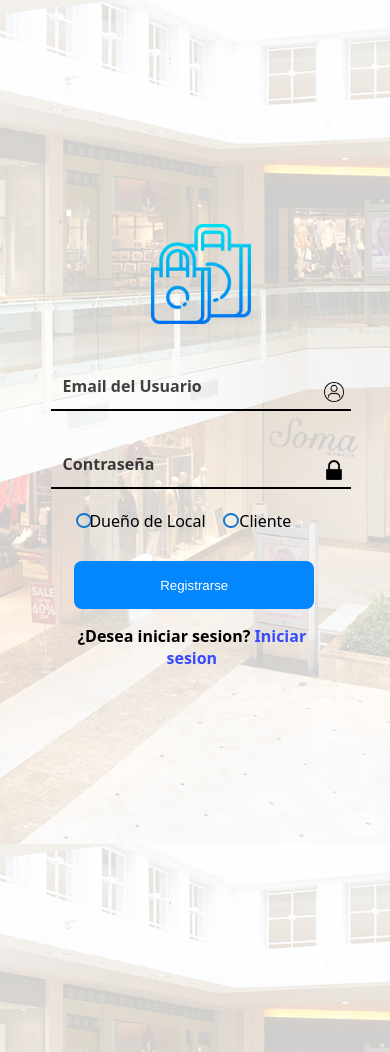
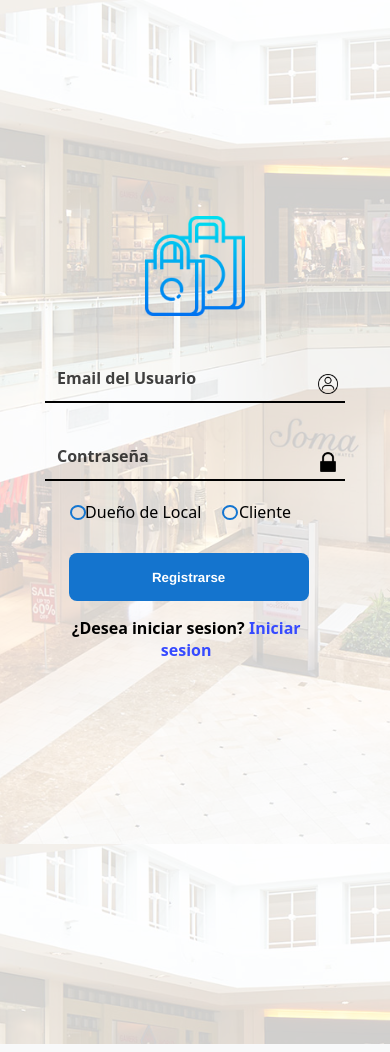
Before and after one commit to ShakirChaya0/entornos-graficos-final-project, a PHP site: page /inicio_de_sesion/sign_up.php in a window 390 px wide. Run offline with PHP 8.4, Linux system fonts and the light colour scheme.

Commit message:
Agregando boton de reset en las busquedas y arreglando responsive tanto en owner como en inicio de sesion

```diff
--- a/Trabajo_FINAL/Owner/Promociones/CrearPromociones.php
+++ b/Trabajo_FINAL/Owner/Promociones/CrearPromociones.php
@@ -4,9 +4,9 @@
     include("../../database.php");
     include("../../admin/successMensajes.php");
 
-    /*if (!isset($_SESSION["codUsuario"]) || $_SESSION["tipoUsuario"] != "Dueño de local") {
+    if (!isset($_SESSION["codUsuario"]) || $_SESSION["tipoUsuario"] != "Dueño de local") {
         header("Location: ../../inicio_de_sesion/inicio_sesion.php");
-    }*/
+    }
 ?>
 <!DOCTYPE html>
 <html lang="en">
--- a/Trabajo_FINAL/inicio_de_sesion/log_in.css
+++ b/Trabajo_FINAL/inicio_de_sesion/log_in.css
@@ -27,10 +27,11 @@ body{
 
 .form{
     display: block;
-    min-width: 280px;
+    min-width: 340px;
     max-width: 340px;
     width: 100%;
     margin-bottom: 0;
+    margin: auto;
     min-height: 15vh;
     height: 60vh;
     max-height: 480px;
@@ -38,7 +39,7 @@ body{
     border-radius: 1rem;
     padding-left: 1.5rem;
     padding-right: 1.5rem;
-    position: absolute;
+    position: relative;
     overflow-x: hidden;
 }
 
@@ -186,24 +187,24 @@ body{
 }
 
 .user_type_box{
+    display: flex;
     padding-top: 1.5rem;
     margin-left: 3.5rem;
     height: 1rem;
     width: 100%;
     max-width: 250px;
     position: relative;
-    display: flex;
 }
 .client_box{
     display: inline;
     border-radius: 0.3rem;
-    background-color:  rgb(255, 255, 255);
+    background-color:  rgba(255, 255, 255, 0);
     margin-left: 1rem;
 }
 .owner_box{
     display: inline;
     border-radius: 0.3rem;
-    background-color:  rgb(255, 255, 255);
+    background-color:  rgba(255, 255, 255, 0);
 }
 .owner_box label{
     text-align: end;
@@ -211,8 +212,9 @@ body{
     min-width: 130px;
     max-width: 130px;
     display: block;
-    position: absolute;
-    top: 52%;
+    position: relative;
+    top: -25%;
+    left: 1%;
     font-weight: 500;
 }
 .owner_box input[type="radio"]{
@@ -234,7 +236,7 @@ body{
 .owner_box span:after{
     content: "";
     height: 75%;
-    width: 70%;
+    width: 75%;
     background: rgb(19, 117, 209);
     display: block;
     position: absolute;
@@ -255,13 +257,13 @@ body{
     border: 2px solid rgb(19, 117, 209);
     display: block;
     position: absolute;
-    left: 147px;
+    left: 152px;
     top: 24px;
 }
 .client_box span:after{
     content: "";
     height: 75%;
-    width: 70%;
+    width: 75%;
     background: rgb(19, 117, 209);
     display: block;
     position: absolute;
@@ -273,13 +275,12 @@ body{
 }
 .client_box label{
     display: block;
-    position: absolute;
-    margin-left: 7.8rem;
+    position: relative;
     width: 75px;
     min-width: 60px;
     max-width: 80px;
     text-align: end;
-    top: 52%;
+    top: -25%;
     font-weight: 500;
 }
 
@@ -289,7 +290,7 @@ body{
 
 .submit{
     position: relative;
-    background-color: rgb(4, 134, 255);
+    background-color: rgb(20, 116, 206);
     border-radius: 0.5rem;
     border: 0;
     color: white;
@@ -298,6 +299,7 @@ body{
     margin-left: 3.2rem;
     height: 3rem;
     width: 15rem;
+    font-weight: 600;
     font-family: Helvetica, sans-serif;
 }
 :hover.submit{
@@ -364,21 +366,17 @@ a:visited{
 }
 
 @media (max-width: 450px) {
-    .box {
-        margin: 0;
-        width: 100%;
-        max-width: 100%;
-        min-width: 100% !important;
-    }
     .form{
+        border-radius: 0;
         max-width: 100%;
         min-width: 100%;
         width: 100%;
         max-height: 100%;
         min-height: 100%;
         height: 100%;
-        padding-top: 26rem;
-        padding-right: 0.8rem;
+        padding-left: 0;
+        padding-right: 0;
+        padding-top: 200px;
         background: rgba(255,255,255,0.8);
     }
     .logo-cont{
--- a/Trabajo_FINAL/inicio_de_sesion/sign_up.php
+++ b/Trabajo_FINAL/inicio_de_sesion/sign_up.php
@@ -16,7 +16,6 @@
     <header>
 
     </header>
-    <section class="box">
         <form action="<?php htmlspecialchars($_SERVER["PHP_SELF"])?>" method="post" class="form">
             <div class="logo-cont">
                 <a href="../Home-UNR/index.php"><img src="../Imagenes-Videos/logo.jpg" alt="logo" class="logo"></a>
@@ -60,7 +59,7 @@
                 <p class="regis">¿Desea iniciar sesion?<a href="inicio_sesion.php"> Iniciar sesion</a></p>
             <div class="cont_error">
                 <?php
-                    if(!empty($_POST["submit"])){
+                    if(!empty($_POST["submit"]) && isset($_POST["type"])){
                         $_SESSION["nombreUsuario"] = $_POST["username"];
                         $_SESSION["claveUsuario"] = $_POST["password"];
                         $_SESSION["tipoUsuario"] = $_POST["type"];
@@ -68,7 +67,7 @@
                         $_POST = array();
                         $valid = "SELECT * FROM usuarios WHERE nombreUsuario = '{$_SESSION["nombreUsuario"]}'";
                         $valid_query = mysqli_query($conn, $valid);
-                        if(!empty($_SESSION["nombreUsuario"]) && !empty($_SESSION["claveUsuario"]) && !empty($_SESSION["tipoUsuario"])){
+                        if(!empty($_SESSION["nombreUsuario"]) && !empty($_SESSION["claveUsuario"])){
                             if(mysqli_num_rows($valid_query) > 0){
                                 echo"<p class= 'enviado'>*Usuario ya existente</p>";
                             }
@@ -106,11 +105,13 @@
                             echo "<p class= 'error'>*Completa el tipo de usuario</p>";
                         }
                     }
+                    else{
+                        echo "<p class= 'error'>*Completa el tipo de usuario</p>";
+                    }
 
                 ?>
             </div>
             </div>
         </form>
-    </section>
 </body>
 </html>
```
Also changed, not shown: Trabajo_FINAL/Owner/Promociones/Promociones.php (+31 -15 lines), Trabajo_FINAL/Owner/Promociones/owner_promociones.css (+19 -3 lines), Trabajo_FINAL/inicio_de_sesion/inicio_sesion.php (+1 -7 lines).
